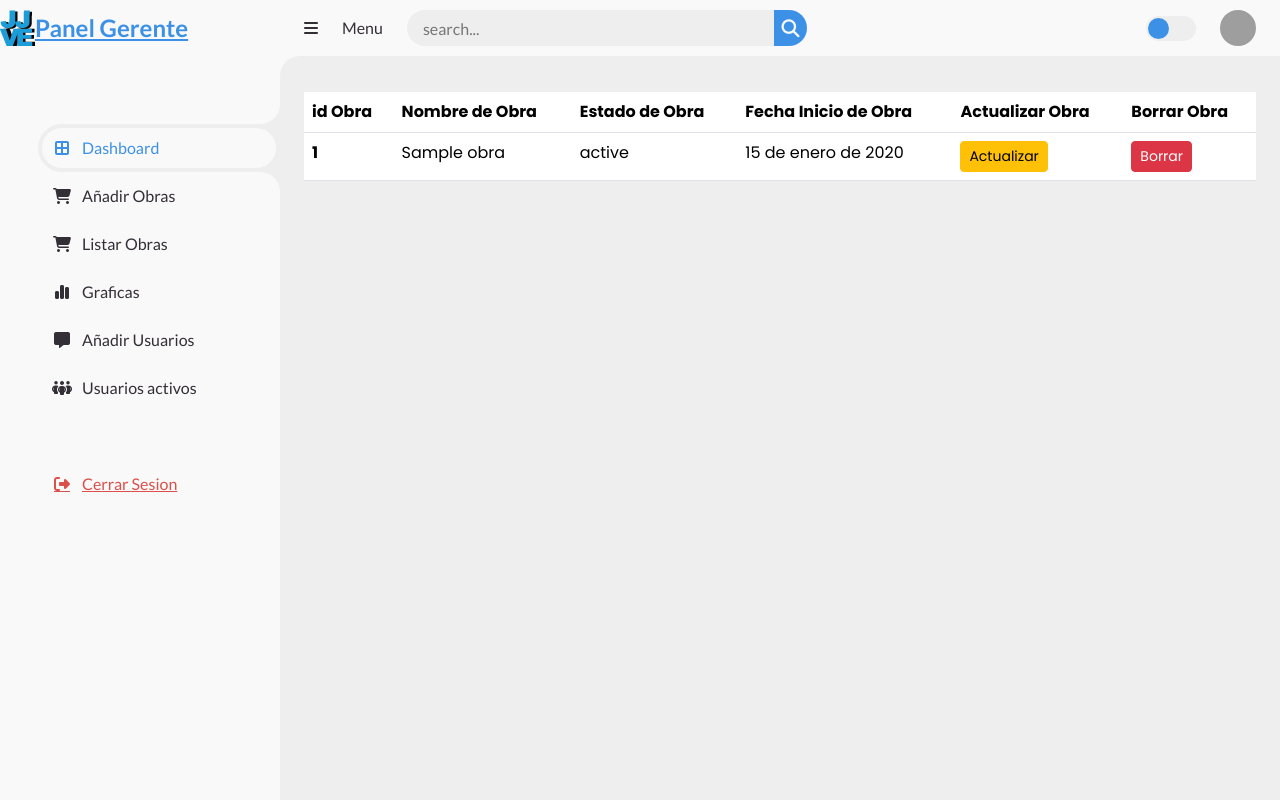
After one commit to jgarcia9300/backend-desarrollo, a Django app: page /listar_obras/ in a window 1280 px wide. The commit adds this page. Run offline with Django 5.2, Linux system fonts and the light colour scheme; a user stored in the database is signed in; tables that the repository leaves empty hold one stand-in row (values such as "Sample post"); some libraries are stand-ins or nearby versions; grey boxes are pictures that could not be loaded.

Commit message:
agregando listar obras y funcionalidad de editar y borrar

```diff
--- a/core/templates/frontend/Director/base.html
+++ b/core/templates/frontend/Director/base.html
@@ -42,9 +42,15 @@
         </a>
       </li>
       <li>
-        <a href="#" class="nav-link">
+        <a href="{% url 'añadir_obras' %}" class="nav-link">
           <i class="fas fa-shopping-cart"></i>
           <span class="text">Añadir Obras</span>
+        </a>
+      </li>
+      <li>
+        <a href="{% url 'listar_obras' %}" class="nav-link">
+          <i class="fas fa-shopping-cart"></i>
+          <span class="text">Listar Obras</span>
         </a>
       </li>
       <li>
--- /dev/null
+++ b/core/templates/frontend/listarObras.html
@@ -0,0 +1,31 @@
+{% extends 'frontend/Director/base.html' %}
+
+{% block content %}
+<table class="table">
+  <thead class="thead-dark">
+    <tr>
+      <th scope="col">id Obra</th>
+      <th scope="col">Nombre de Obra</th>
+      <th scope="col">Estado de Obra</th>
+      <th scope="col">Fecha Inicio de Obra</th>
+      <th scope="col">Actualizar Obra</th>
+      <th scope="col">Borrar Obra</th>
+    </tr>
+  </thead>
+  <tbody>
+    <tr>
+      {% for obra in obras %}
+      <th scope="row">{{ obra.idObra }}</th>
+      <td>{{ obra.nombreObra }}</td>
+      <td>{{ obra.estadoObra }}</td>
+      <td>{{obra.fechaInicioObra}}</td>
+      <td><a href="actualizar_obra/{{obra.idObra}}"><button id="up" class="btn btn-sm btn-warning" href="">Actualizar</button></td></a>
+			<td><a href="borrar_obra/{{obra.idObra}}"><button id="del" class="btn btn-sm btn-danger" href="">Borrar</button></td</a>
+      <br>
+    </tr>
+     {% endfor %}
+  </tbody>
+</table>
+
+
+{% endblock %}
--- a/core/urls.py
+++ b/core/urls.py
@@ -28,4 +28,8 @@ urlpatterns = [
     path ('dashboard/',dashboard, name='dashboard'), #URL que nos manda al dashboard
     path ('graficas/',graficas, name='graficas'), #URL que nos manda a las graficas.
     path('añadir_obras/', añadirObras, name='añadir_obras'),
+    path('listar_obras/', listarObras, name='listar_obras'),
+    path('listar_obras/borrar_obra/<int:id>/', borrarObra, name='borrar_obra'),
+    path('listar_obras/actualizar_obra/<int:id>/', actualizarObra, name='actualizar_obra'),
+    path('listar_obras/actualizar_obra/act_obra/<int:id>/', act_obra, name='act_obra'),
 ]
--- a/core/views.py
+++ b/core/views.py
@@ -6,6 +6,9 @@ from django.contrib.auth import authenticate, login
 from .forms import *
 from django.http import HttpResponse
 from .models import *
+
+
+
 
 
 #@login required se utiliza para validar que el usuario este logueado para poder acceder a la pagina respectiva
@@ -181,3 +184,28 @@ def dashboard(request):
 def graficas(request):
 
         return render(request,'frontend/Gerente/graficas.html')
+
+@login_required
+def listarObras(request):
+        obras = Obra.objects.all()
+        return render(request, 'frontend/listarObras.html', {'obras': obras})
+
+def borrarObra(request,id):
+  borrarObra = Obra.objects.get(idObra=id)
+  borrarObra.delete()
+  return redirect("listar_obras")
+
+def actualizarObra(request,id):
+    actualizarObra = Obra.objects.get(idObra=id)
+    return render(request, "frontend/actualizarObra.html", {'actualizarObra':actualizarObra})
+
+def act_obra(request,id):
+        nombreObra = request.POST.get('nombreObra')
+        estadoObra = request.POST.get('estadoObra')
+        fechaInicioObra = request.POST.get('fechaInicioObra')
+        actualizarObra = Obra.objects.get(idObra=id)
+        actualizarObra.nombreObra = nombreObra
+        actualizarObra.estadoObra = estadoObra
+        actualizarObra.fechaInicioObra = fechaInicioObra
+        actualizarObra.save()
+        return redirect("listar_obras")
```
Also changed, not shown: core/templates/frontend/actualizarObra.html (added, +31 -0 lines), 2 other files.
